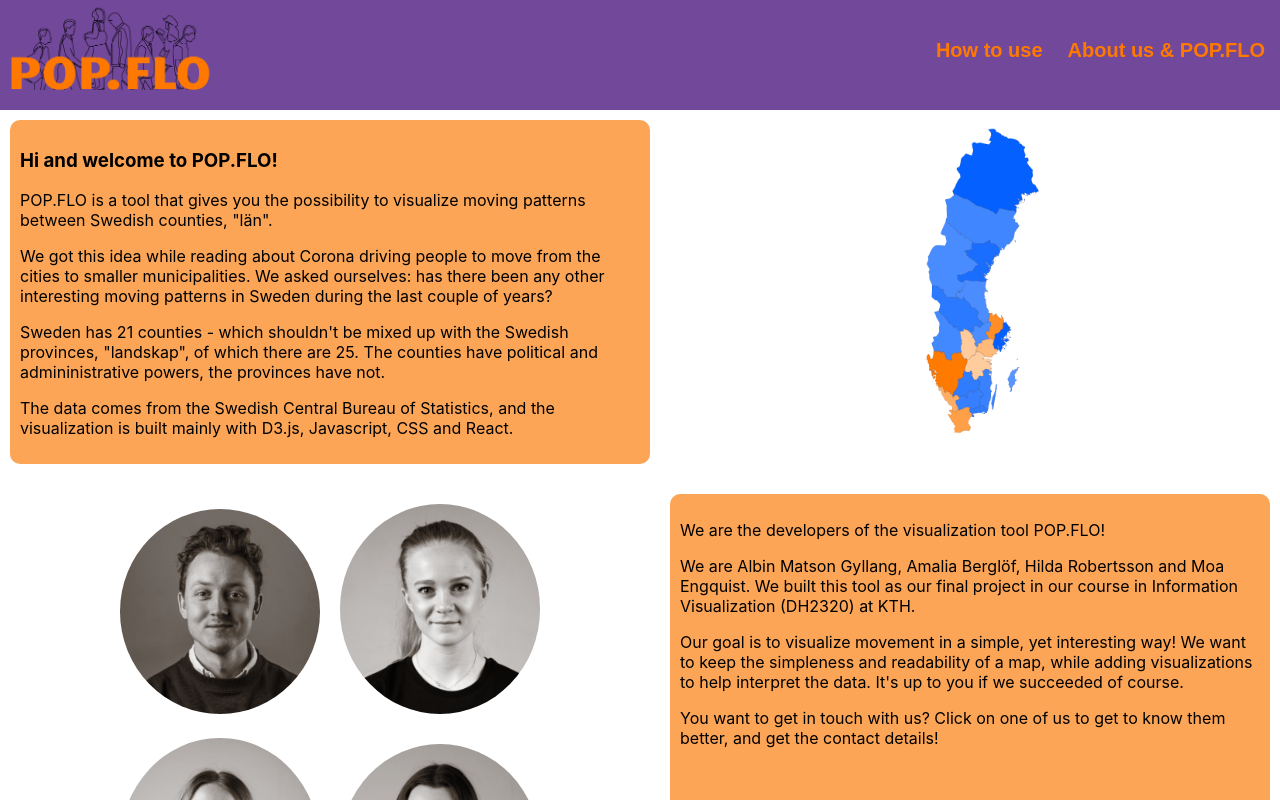
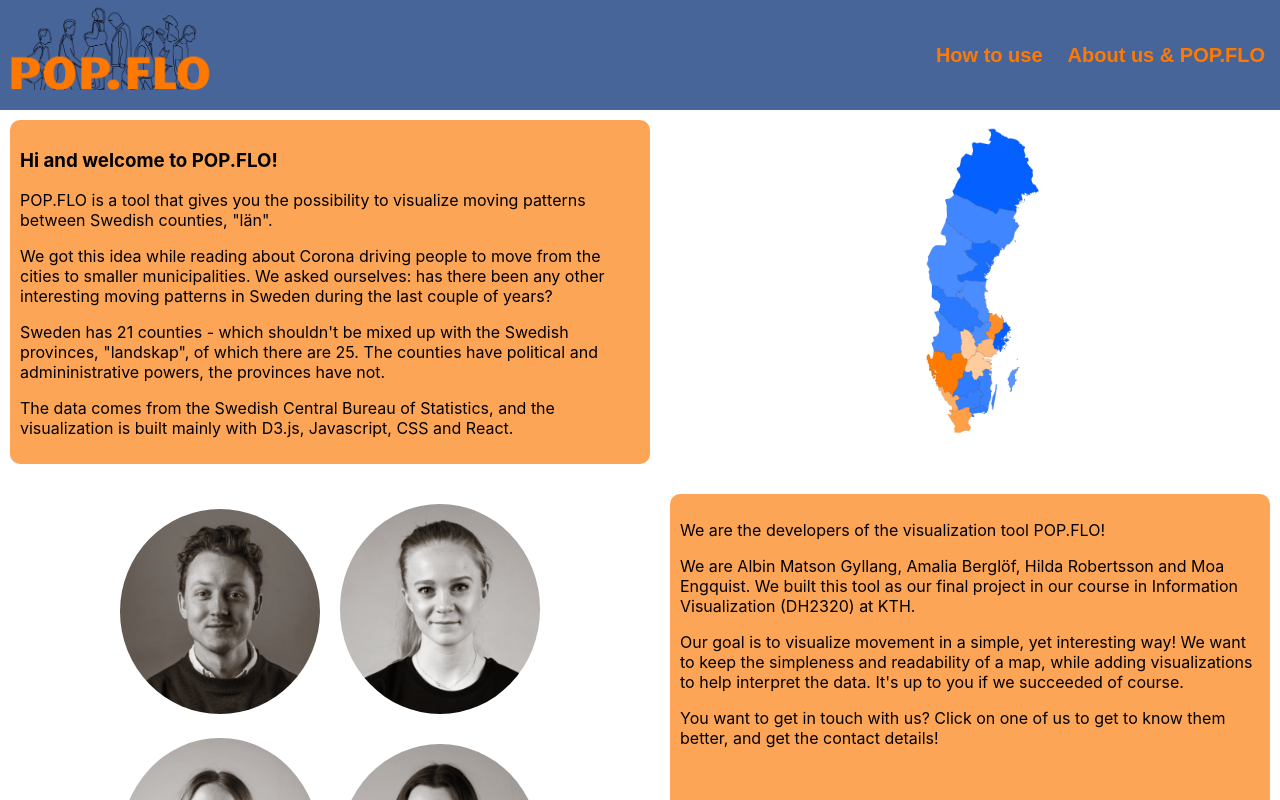
Before and after one commit to agyllang/DH2321-POP.FLO, a React (Create React App) app in the folder pop-flo/: page /about in a window 1280 px wide. Shown: the top 800 px of the page. Built offline with nearby package versions, Linux system fonts and the light colour scheme.

Commit message:
hi there selections

```diff
--- a/pop-flo/src/App.css
+++ b/pop-flo/src/App.css
@@ -13,7 +13,8 @@ svg {
   height:100px;
   /* background-color: #5A387B; */
   /* background-color:#7a559e; */
-  background-color:#72489a;
+  /* background-color:#72489a; */
+  background-color: #48659a;
   padding-bottom: 10px;
   position: sticky;
   top: 0;
@@ -28,17 +29,19 @@ svg {
 
 .navbutton {
   font-size: 20px;
-  height: 100px;
+  height: 110px;
   padding:10px;
   margin-left: 5px;
   border: none;
   color: #FF7900;
-  background-color:#72489a;
+  /* background-color:#72489a; */
+  background-color: #48659a;
   font-weight: bold;
 }
 .navbutton:focus {
   outline:0;
-  background-color: #633291;
+  /* background-color: #633291; */
+  background-color: #2d4168;
 }
 
 .modal {
@@ -148,9 +151,11 @@ svg {
 
 .selection-container{
   margin: 10px;
-  width:100%;
+  padding: 10px;
+  width:550px;
   display:flex;
   flex-direction: row;
+  background-color: lightgray;
 }
 
 .close {
--- a/pop-flo/src/App.js
+++ b/pop-flo/src/App.js
@@ -157,7 +157,7 @@ const emptyCounties = [
         <Route exact path="/" render={() =>
           <div className="App">
             <div className="selection-container">
-              <table class="table">
+              <table>
                 <thead>
                   <tr>
                     <th scope="col"></th>
--- a/pop-flo/src/components/components.css
+++ b/pop-flo/src/components/components.css
@@ -45,6 +45,8 @@ div.tooltip {
 /*_____________DROPDOWN_________*/
 .dropDownSelectedSpan{
     margin-left:10px;
+    width: 150px;
+    text-align: center;
 }
 .dropDownUL{
     cursor:default;
@@ -81,5 +83,5 @@ div.tooltip {
 
 .dropDown {
     margin-right: 10px;
-    text-align: center;
+    text-align:
 }
```
